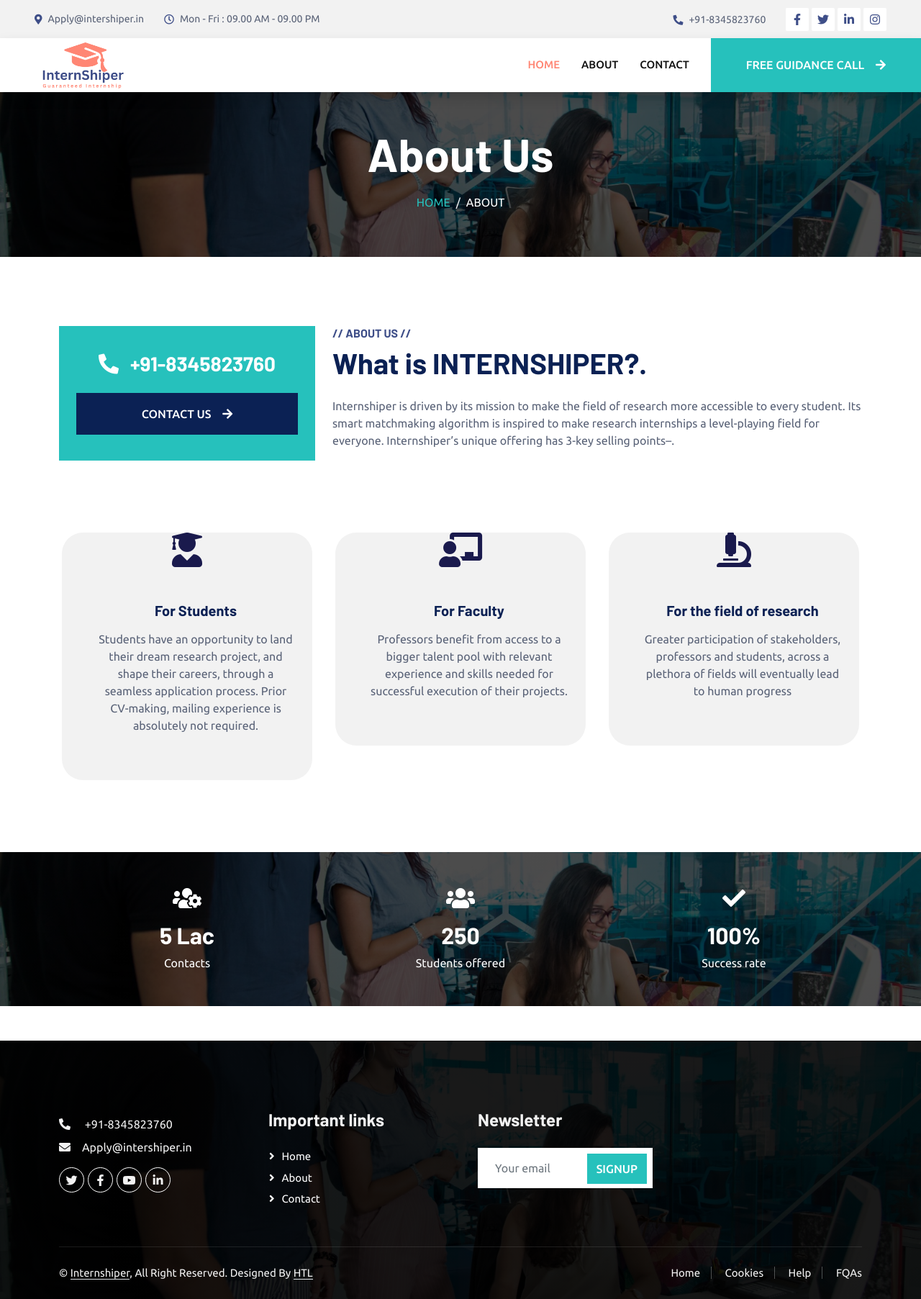
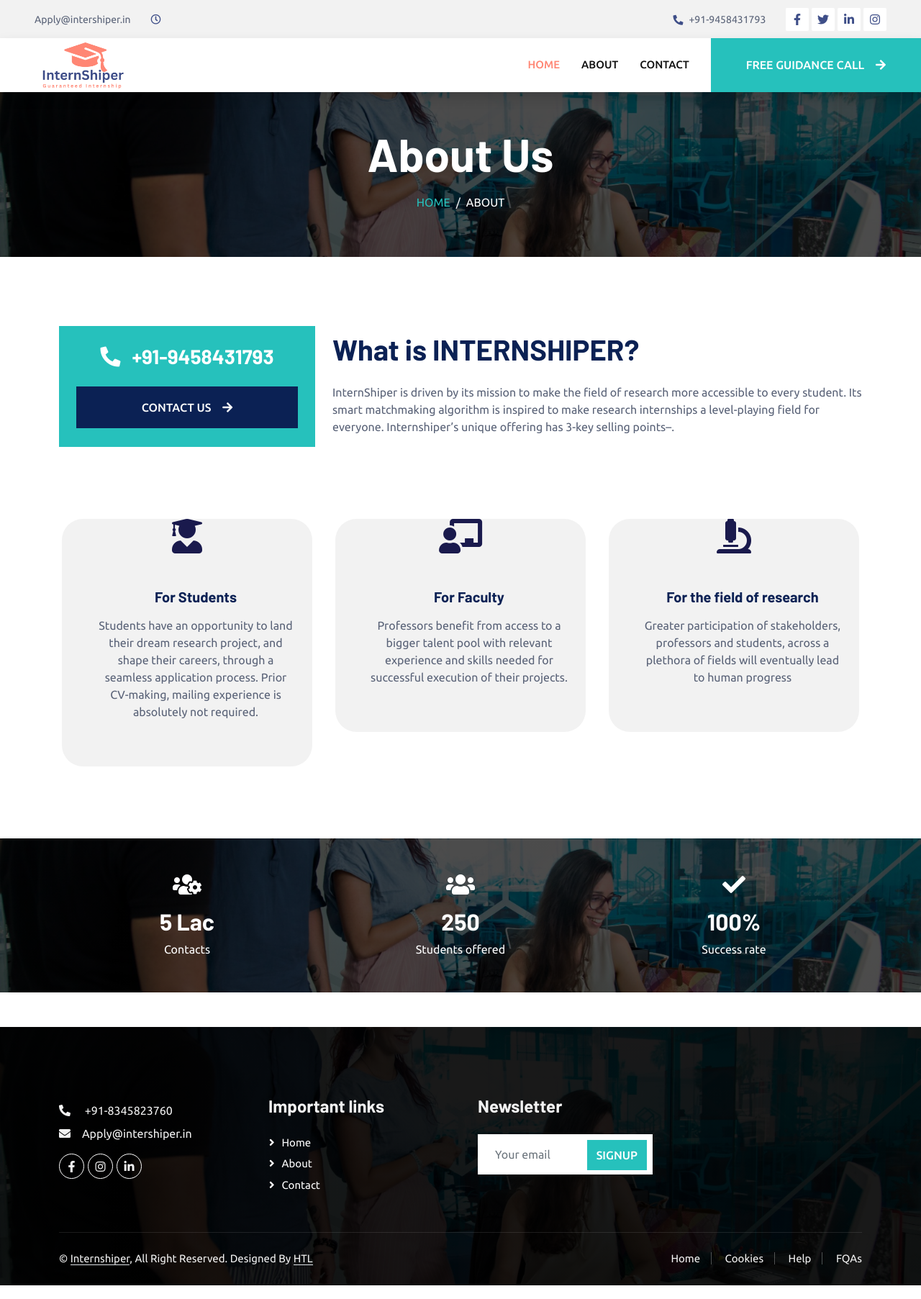
Before and after one commit to shweta11111/InternShiper, a plain HTML site: page about.html in a window 1280 px wide. Shown: the whole page at 72% size. Drawn offline with nearby package versions, Linux system fonts and the light colour scheme.

Commit message:
Update about.html

```diff
--- a/about.html
+++ b/about.html
@@ -3,10 +3,13 @@
 
 <head>
     <meta charset="utf-8">
-    <title>Internshiper</title>
-    <meta content="width=device-width, initial-scale=1.0" name="viewport">
-    <meta content="" name="keywords">
-    <meta content="" name="description">
+    <title> Research Internship | Research Internship Abroad |Remote Internship </title>
+ <link rel="shortcut icon" href="img/logo.png" type="image/x-icon">
+ <meta name="description" content="InternShiper is World's first and only internship &amp; website for students which connects students with professors to help them secure research internships with stipend &amp;" />
+    <meta content="width=device-width, initial-scale=1.0" name="viewport" />
+    <meta content="" name="keywords" />
+    <meta content="" name="description" />
+ <meta name="keywords" content="Internship, Research Internship, Internship in Europe, Internship in USA, Internship in Japan">
 
     <!-- Favicon -->
     <link href="img/favicon.ico" rel="icon">
@@ -47,25 +50,25 @@
         <div class="row gx-0 d-none d-lg-flex">
             <div class="col-lg-7 px-5 text-start">
                 <div class="h-100 d-inline-flex align-items-center py-3 me-4">
-                    <small class="fa fa-map-marker-alt text-primary me-2"></small>
+                  <!--  <small class="fa fa-map-marker-alt text-primary me-2"></small> -->
                     <small>Apply@intershiper.in
                     </small>
                 </div>
                 <div class="h-100 d-inline-flex align-items-center py-3">
                     <small class="far fa-clock text-primary me-2"></small>
-                    <small>Mon - Fri : 09.00 AM - 09.00 PM</small>
+                   <!-- <small>Mon - Fri : 09.00 AM - 09.00 PM</small> -->
                 </div>
             </div>
             <div class="col-lg-5 px-5 text-end">
                 <div class="h-100 d-inline-flex align-items-center py-3 me-4">
                     <small class="fa fa-phone-alt text-primary me-2"></small>
-                    <small> +91-8345823760</small>
+                    <small> +91-9458431793 </small>
                 </div>
                 <div class="h-100 d-inline-flex align-items-center">
-                    <a class="btn btn-sm-square bg-white text-primary me-1" href=""><i class="fab fa-facebook-f"></i></a>
+                    <a class="btn btn-sm-square bg-white text-primary me-1" href="https://www.facebook.com/profile.php?id=100090485261784"><i class="fab fa-facebook-f"></i></a>
                     <a class="btn btn-sm-square bg-white text-primary me-1" href=""><i class="fab fa-twitter"></i></a>
-                    <a class="btn btn-sm-square bg-white text-primary me-1" href=""><i class="fab fa-linkedin-in"></i></a>
-                    <a class="btn btn-sm-square bg-white text-primary me-0" href=""><i class="fab fa-instagram"></i></a>
+                    <a class="btn btn-sm-square bg-white text-primary me-1" href="https://www.linkedin.com/company/internshiper/"><i class="fab fa-linkedin-in"></i></a>
+                    <a class="btn btn-sm-square bg-white text-primary me-0" href="https://www.instagram.com/internshiper1/"><i class="fab fa-instagram"></i></a>
                 </div>
             </div>
         </div>
@@ -128,14 +131,14 @@
             <div class="row g-4">
                  <div class="col-lg-4 col-md-6">
                     <div class="bg-primary d-flex flex-column justify-content-center text-center h-100 p-4">
-                        <h3 class="text-white mb-4"><i class="fa fa-phone-alt me-3"></i>+91-8345823760</h3>
+                        <h3 class="text-white mb-4"><i class="fa fa-phone-alt me-3"></i>+91-9458431793</h3>
                         <a href="" class="btn btn-secondary py-3 px-5">Contact Us<i class="fa fa-arrow-right ms-3"></i></a>
                     </div>
                 </div>
                 <div class="col-lg-8 col-md-6">
-                    <h6 class="text-primary text-uppercase">// About Us //</h6>
-                    <h1 class="mb-4">What is INTERNSHIPER?.</h1>
-                    <p>Internshiper is driven by its mission to make the field of research more accessible to every student. Its smart matchmaking algorithm is inspired to make research internships a level-playing field for everyone. Internshiper’s unique offering has 3-key selling points–.</p>
+                    <h6 class="text-primary text-uppercase"></h6>
+                    <h1 class="mb-4">What is INTERNSHIPER?</h1>
+                    <p>InternShiper is driven by its mission to make the field of research more accessible to every student. Its smart matchmaking algorithm is inspired to make research internships a level-playing field for everyone. Internshiper’s unique offering has 3-key selling points–.</p>
 
                 </div>
 
@@ -537,16 +540,16 @@
 
             </p>
             <div class="d-flex pt-2">
-              <a class="btn btn-outline-light btn-social" href=""
+           <!--   <a class="btn btn-outline-light btn-social" href=""
                 ><i class="fab fa-twitter"></i
-              ></a>
-              <a class="btn btn-outline-light btn-social" href=""
+              ></a> -->
+              <a class="btn btn-outline-light btn-social" href="https://www.facebook.com/profile.php?id=100090485261784"
                 ><i class="fab fa-facebook-f"></i
               ></a>
-              <a class="btn btn-outline-light btn-social" href=""
-                ><i class="fab fa-youtube"></i
+              <a class="btn btn-outline-light btn-social" href="https://www.instagram.com/internshiper1/"
+                ><i class="fab fa-instagram"></i
               ></a>
-              <a class="btn btn-outline-light btn-social" href=""
+              <a class="btn btn-outline-light btn-social" href="https://www.linkedin.com/company/internshiper/"
                 ><i class="fab fa-linkedin-in"></i
               ></a>
             </div>
@@ -554,9 +557,9 @@
 
           <div class="col-lg-3 col-md-6">
             <h4 class="text-light mb-4">Important links</h4>
-            <a class="btn btn-link" href="">Home</a>
-            <a class="btn btn-link" href="">About</a>
-            <a class="btn btn-link" href="">Contact</a>
+            <a class="btn btn-link" href="index.html">Home</a>
+            <a class="btn btn-link" href="about.html">About</a>
+            <a class="btn btn-link" href="contact.html">Contact</a>
             <!-- <a class="btn btn-link" href="">Oil Changing</a>
                     <a class="btn btn-link" href="">Vacuam Cleaning</a> -->
           </div>
@@ -583,7 +586,7 @@
         <div class="copyright">
           <div class="row">
             <div class="col-md-6 text-center text-md-start mb-3 mb-md-0">
-              &copy; <a class="border-bottom" href="#">Internshiper</a>, All
+              &copy; <a class="border-bottom" href="https://www.internshiper.in/">Internshiper</a>, All
               Right Reserved.
 
               Designed By
```
